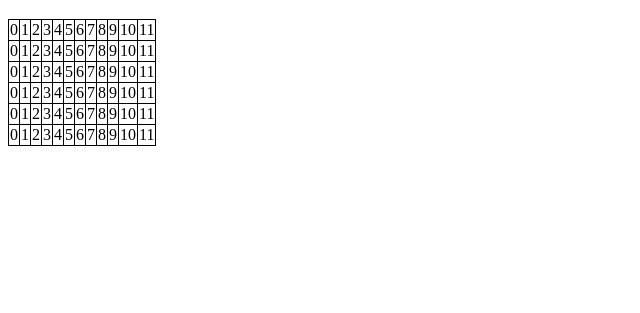
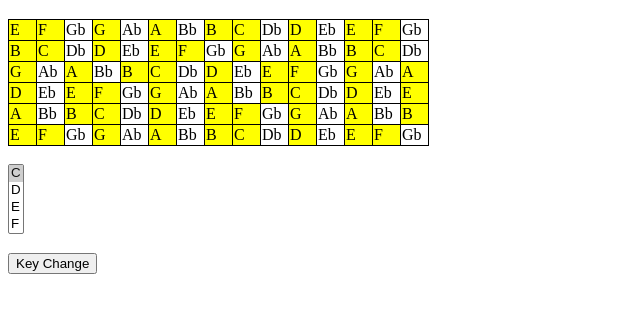
Before and after one commit to ECSanchez/fret-buddy, a website: page static_files/index.html in a window 1280 px wide. Shown: the part 61-374 px from the top of the page, without its empty margins (0-640 px from the left). Drawn offline with Linux system fonts and the light colour scheme.

Commit message:
added basic key change function

```diff
--- a/static_files/functions.js
+++ b/static_files/functions.js
@@ -1,35 +1,118 @@
-function genFretboard() {
+function genFretboard(iKey) {
     console.log("creating the fretboard");
     // only makes standard tuning guitar
-    var fretboard = document.getElementById("fretboard");
 
-    console.log(fretboard);
+    // create the fretboard
+    // var fretboard = document.getElementById("fretboard");
+    var fretboard = document.createElement("table");
+
+    var key = iKey;
+    var pattern = majorScale;
+    var shiftedPattern = [];
+
+    console.log(majorScale);
+
+    for (var i = 0; i < pattern.length; i++) {
+        shiftedPattern.push( addNotes(pattern[i],key) );
+    }
+    console.log(shiftedPattern);
 
     var sNum;
     var fNum;
 
-    for (sNum = 0; sNum < 6; sNum++) {
+    for (sNum = 5; sNum >= 0; sNum--) {
         // add new row
         var string = document.createElement('tr');
-        for (fNum = 0; fNum < 12; fNum++) {
+        for (fNum = 0; fNum < 15; fNum++) {
             // populate that row
             var fret = document.createElement('td');
-            fret.innerHTML = fNum;
+            var note = addNotes(tuning[sNum],fNum);
+            fret.setAttribute("note", note);
+            fret.innerHTML = noteMap[note];
+
+            if (shiftedPattern.includes(note)) {
+                fret.setAttribute("lit",true);
+            }
+
             string.appendChild(fret);
         }
         fretboard.appendChild(string);
     }
 
+    document.getElementById("fretLocation").appendChild(fretboard);
 
+
+}
+
+function addNotes(a,b) {
+    return (a + b) % 12;
 }
 
 function checkLoad() {
     document.addEventListener('readystatechange', event => {
         if (event.target.readyState === "interactive") {
-            genFretboard();
+            genFretboard(0);
         }
 
     });
 }
 
+
+function keyButton() {
+    // delete old fret board
+    console.log("abandon");
+    const fl = document.getElementById("fretLocation");
+    while(fl.firstChild) {
+        fl.removeChild(fl.firstChild);
+    }
+
+    // get new value
+
+    var e = document.getElementById("keySelect");
+    console.log(e.options[e.selectedIndex].value);
+
+    var key = e.options[e.selectedIndex].value;
+
+
+    genFretboard(noteMap[key]);
+}
+
+// fiddlin
+
+var majorScale = [0,2,4,5,7,9,11];
+var minorScale = [0,2,3,5,7,8,10];
+
+var tuning = [4,9,2,7,11,4]; // standard tuning EADGBE
+
+var noteMap = {     // only flats for now
+    0 : "C" ,
+    1 : "Db",
+    2 : "D" ,
+    3 : "Eb",
+    4 : "E" ,
+    5 : "F" ,
+    6 : "Gb",
+    7 : "G" ,
+    8 : "Ab",
+    9 : "A" ,
+    10: "Bb",
+    11: "B" ,
+    "C" : 0,
+    "Db": 1,
+    "D" : 2,
+    "Eb": 3,
+    "E" : 4,
+    "F" : 5,
+    "Gb": 6,
+    "G" : 7,
+    "Ab": 8,
+    "A" : 9,
+    "Bb": 10,
+    "B" : 11
+}
+
 checkLoad();
+
+//  0  1  2  3  4  5  6  7  8  9  10  11 12
+//  C     D     E  F     G     A      B  C
+//  1     2     3  4     5     6      7  8
--- a/static_files/index.html
+++ b/static_files/index.html
@@ -14,7 +14,23 @@
         FretBuddy v1
     </h1>
 
-    <table id="fretboard"></table>
+    <div id="fretLocation">
+      <!-- <table id="fretboard"></table> -->
+    </div>
 
+
+    <br>
+
+    <form action="">
+        <select id="keySelect"  size="4">
+          <option selected value="C">C</option>
+          <option value="D">D</option>
+          <option value="E">E</option>
+          <option value="F">F</option>
+        </select>
+        <br><br>
+
+      </form>
+      <button onclick="keyButton()">Key Change</button>
 </body>
 </html>
--- a/static_files/style.css
+++ b/static_files/style.css
@@ -1,4 +1,10 @@
 table, tr, td {
     border: 1px solid black;
     border-collapse: collapse;
+    table-layout: fixed ;
+    width: 25px ;
   }
+
+td[lit] {
+  background-color: yellow;
+}
```
Also changed, not shown: server.js (+0 -29 lines).
